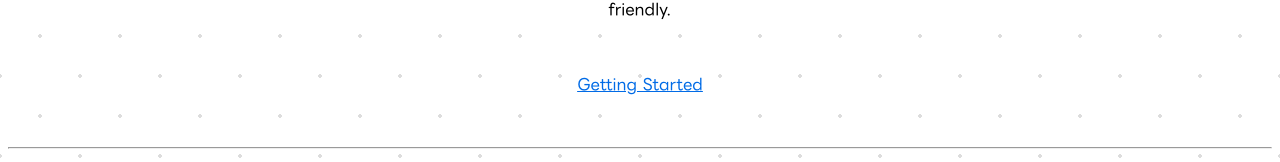
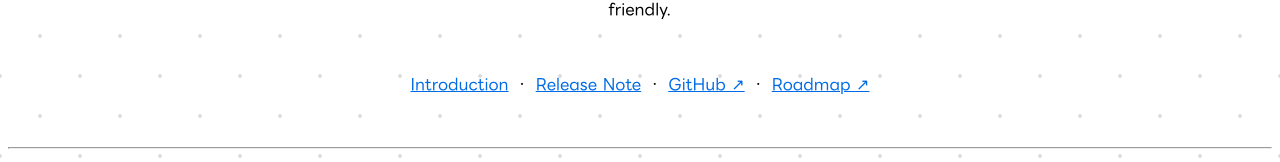
Before and after one commit to pulsate-dev/website, a Next.js app: page /index.en in a window 1280 px wide. Shown: the part 164-326 px from the top of the page. Built offline with nearby package versions, Linux system fonts and the light colour scheme.

Commit message:
feat: Add more item to nav

```diff
--- a/components/organisms/Navigation.tsx
+++ b/components/organisms/Navigation.tsx
@@ -6,7 +6,15 @@ interface NavigationProps {
 }
 
 const NavigationItems: NavigationProps[] = [
-  { key: 'Getting Started', href: '/getting-started' },
+  // FIXME: Uncomment this line to add a link to the Getting Started page
+  // { key: 'Getting Started', href: '/docs/user/getting-started' },
+  { key: 'Introduction', href: '/docs/about' },
+  { key: 'Release Note', href: '/release-note' },
+  { key: 'GitHub ↗', href: 'https://github.com/pulsate-dev/pulsate' },
+  {
+    key: 'Roadmap ↗',
+    href: 'https://github.com/orgs/pulsate-dev/projects/5',
+  },
 ];
 
 export default function Navigation() {
--- a/pages/docs/about.en.mdx
+++ b/pages/docs/about.en.mdx
@@ -17,7 +17,7 @@ Pulsate implements **ActivityPub**, a protocol for decentralized social networks
 
 ## Features
 
-Pulsate has the following features. You can check the differences from existing major decentralized social networks like Mastodon and Misskey in the [comparison]() section.
+Pulsate has the following features. {/*You can check the differences from existing major decentralized social networks like Mastodon and Misskey in the [comparison]() section. */}
 
 - 🏎️ **Performance**: Pulsate is designed to be faster than other ActivityPub implementations like Misskey and Mastodon.
 - 🌎 **Federation**: Pulsate is a decentralized social network that communicates with other servers (like Misskey and Mastodon) using the ActivityPub protocol.
--- a/pages/docs/about.ja.mdx
+++ b/pages/docs/about.ja.mdx
@@ -17,7 +17,7 @@ Pulsate は分散型ソーシャルネットワークのためのプロトコル
 
 ## 特徴
 
-Pulsate は次の特徴を持ちます。既存の主要分散型SNSである Mastodon や Misskey との違いは [比較]() で確認できます。
+Pulsate は次の特徴を持ちます。 {/* 既存の主要分散型SNSである Mastodon や Misskey との違いは [比較]() で確認できます。*/}
 
 - 🏎️ **Performance** ： Pulsateは、MisskeyやMastodonのような他のActivityPub実装よりも高速に設計されています。
 - 🌎 **Federation** ： Pulsateは分散型ソーシャルネットワークで、ActivityPubプロトコルを使って他のサーバー（MisskeyやMastodonなど）と通信します。
```
